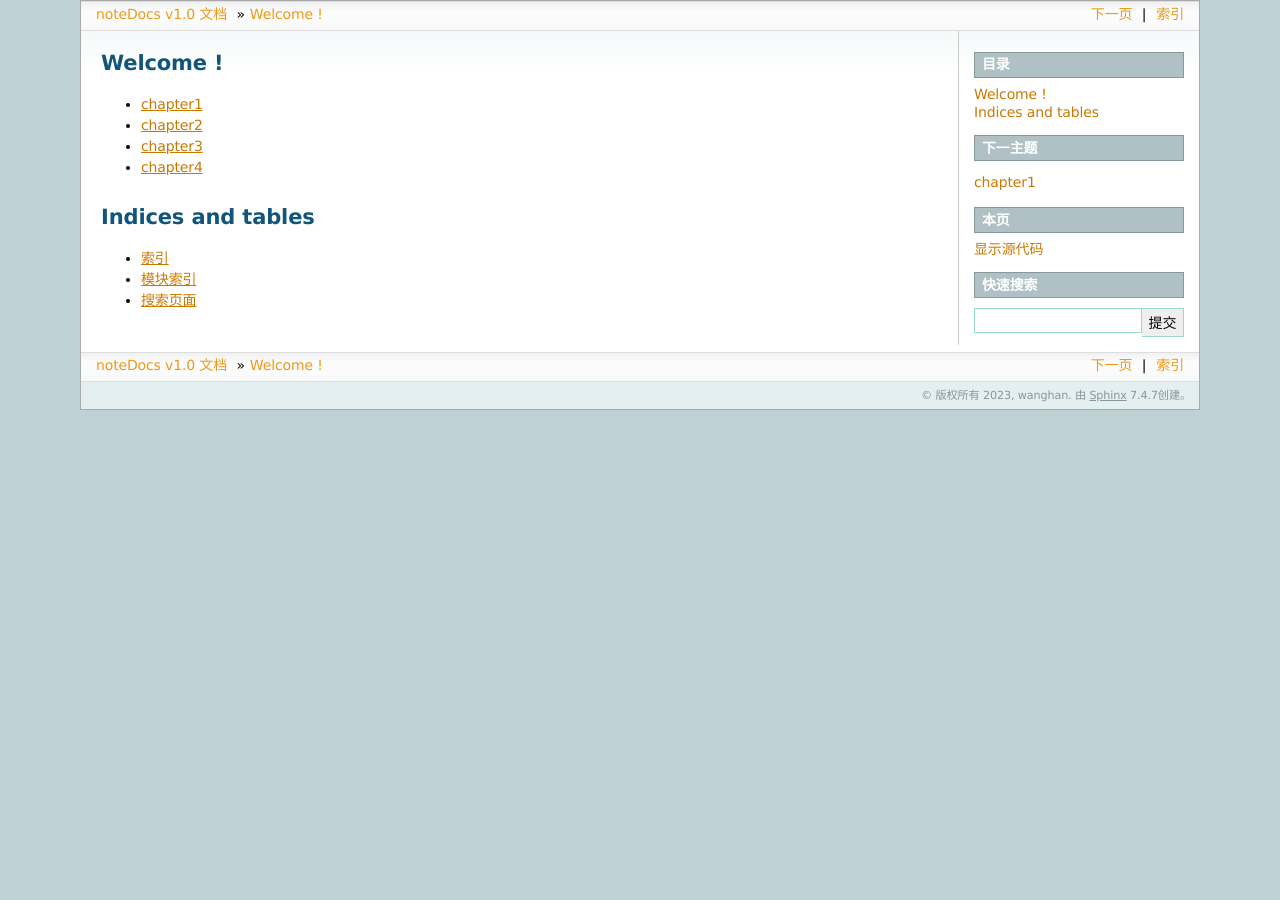
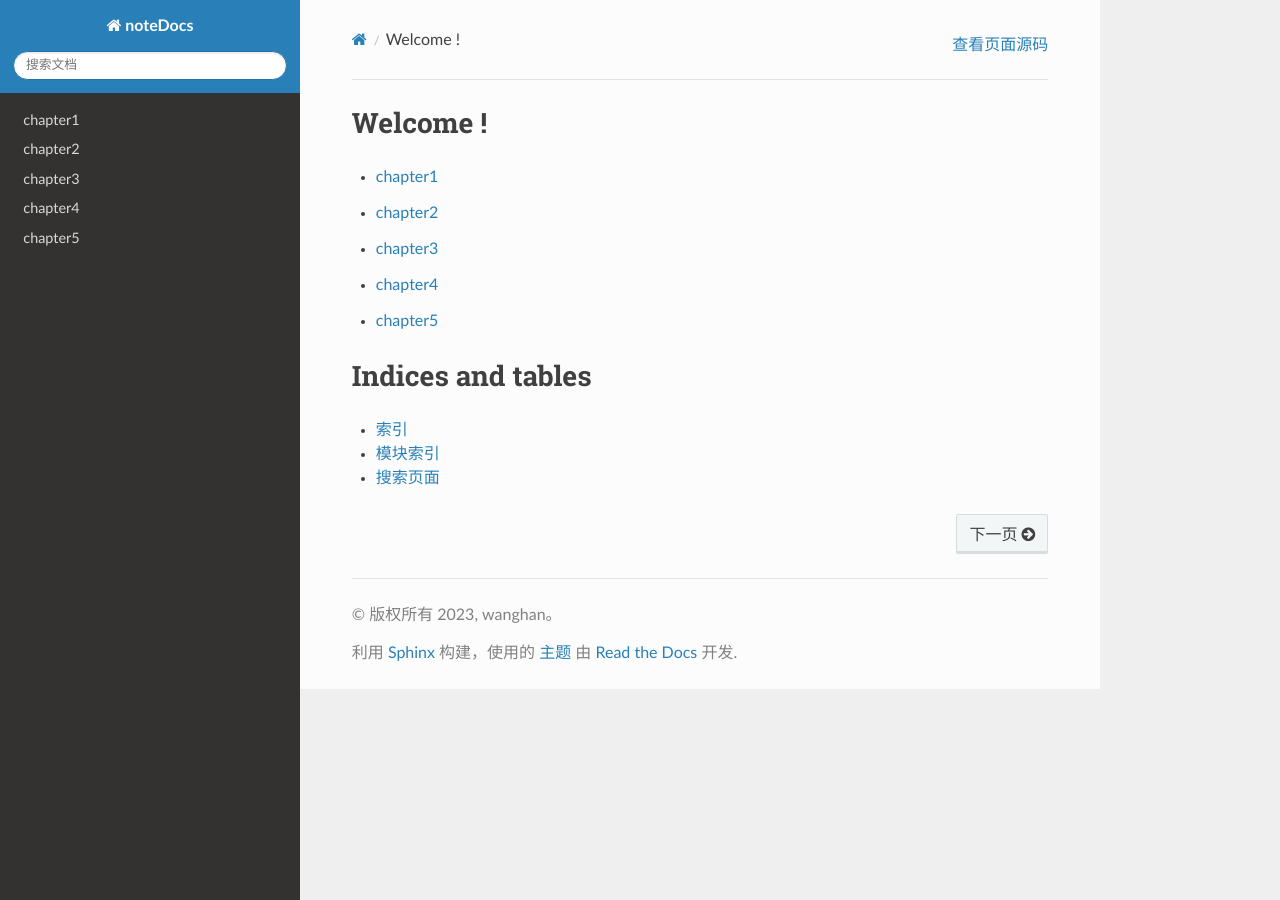
Before and after one commit to wanghan17/noteDocs, a Sphinx documentation site: the page built from source/index.rst, in a window 1280 px wide. Built offline with Sphinx 7.4.7 and the Read the Docs theme 2.0.0, drawn with Linux system fonts in a browser that asks for light colours; some of the changed lines change nothing that is shown.

Commit message:
local put

```diff
--- /dev/null
+++ b/source/chapter5.md
@@ -0,0 +1,17 @@
+chapter5
+=====
+
+
+
+很高兴看到有人提这个问题。概率图模型
+(PGM）是我的研究方向（发表的9篇论文中7篇是PGM），也曾做过CMU PGM这门课的TA，对这个方向深深喜爱。
+先说说PGM的重要性。概率图模型大致可以分为两种，directed graphical model(又称贝叶斯网络）和undirected graphical model（又称马尔可夫随机场
+）。贝叶斯网络由Judea Pearl 教授发明于上世界80年代，这项工作获得了2011年图灵奖。马尔可夫随机场最早被物理学家用于对原子进行建模，其中的代表作Ising model获得过诺贝尔奖。图灵奖+诺贝尔奖，PGM的重要性可见一斑。另外，PGM是将人工智能（AI）的研究热点从传统AI(如逻辑、推理、知识表示）转向机器学习的重要工作（其他起到这一作用的工作有支持向量机、决策树
+、boosting等）。
+概率图模型在实际中（包括工业界）的应用非常广泛与成功。这里举几个例子。隐马尔可夫模型
+（HMM）是语音识别的支柱模型，高斯混合模型（GMM）及其变种K-means是数据聚类的最基本模型，条件随机场（CRF）广泛应用于自然语言处理（如词性标注，命名实体识别），Ising模型获得过诺贝尔奖，话题模型在工业界大量使用(如腾讯的推荐系统
+）。等等。
+PGM优雅的理论。机器学习的一个核心任务是从观测到的数据中挖掘隐含的知识，而概率图模型是实现这一任务的一种很elegant，principled的手段。PGM巧妙地结合了图论和概率论。从图论的角度，PGM是一个图，包含结点与边。结点可以分为两类：隐含结点
+和观测结点。边可以是有向的或者是无向的。从概率论的角度，PGM是一个概率分布，图中的结点对应于随机变量，边对应于随机变量的dependency或者correlation关系。给定一个实际问题，我们通常会观测到一些数据，并且希望能够挖掘出隐含在数据中的知识。怎么用PGM实现呢？我们构建一个图，用观测结点表示观测到的数据，用隐含结点表示潜在的知识，用边来描述知识与数据的相互关系，最后获得一个概率分布。给定概率分布之后，通过进行两个任务：inference (给定观测结点，推断隐含结点的后验分布
+）和learning(学习这个概率分布的参数），来获取知识。PGM的强大之处在于，不管数据和知识多复杂，我们的处理手段是一样的：建一个图，定义一个概率分布，进行inference和learning。这对于描述复杂的实际问题，构建大型的人工智能系统来说，是非常重要的。
+PGM的实用性。关于PGM的实用性，我个人觉得是毋庸置疑的，前面已举例。也有很多次听到别人说，概率图模型在实际中没什么用处。此处想到一位教授的话,翻译成中文：“PGM在你的问题上不work,并不代表它本身不work,而是你没有把它弄work。" :) 所以系统的学习还是很有必要的。推荐CMU Eric Xing教授每年开的10708 PGM课程
--- a/source/conf.py
+++ b/source/conf.py
@@ -54,11 +54,11 @@
 # The theme to use for HTML and HTML Help pages.  See the documentation for
 # a list of builtin themes.
 #
-html_theme = 'sphinxdoc'
+html_theme = 'sphinx_rtd_theme'
 
 #html_theme = ‘default’
 #html_theme = ‘alabaster’
-#html_theme = ‘sphinxdoc’
+#html_theme = 'sphinxdoc'
 
 # Add any paths that contain custom static files (such as style sheets) here,
 # relative to this directory. They are copied after the builtin static files,
@@ -66,3 +66,9 @@
 html_static_path = ['_static']
 
 # extensions = ['myst_parser']
+from recommonmark.parser import CommonMarkParser
+source_parsers = {
+'.md': CommonMarkParser,
+}
+source_suffix = ['.rst', '.md']
+# extensions = ['recommonmark']
--- a/source/index.rst
+++ b/source/index.rst
@@ -13,6 +13,7 @@
    chapter2
    chapter3
    chapter4
+   chapter5
 
 Indices and tables
 ==================
```
Also changed, not shown: 1 other file.
